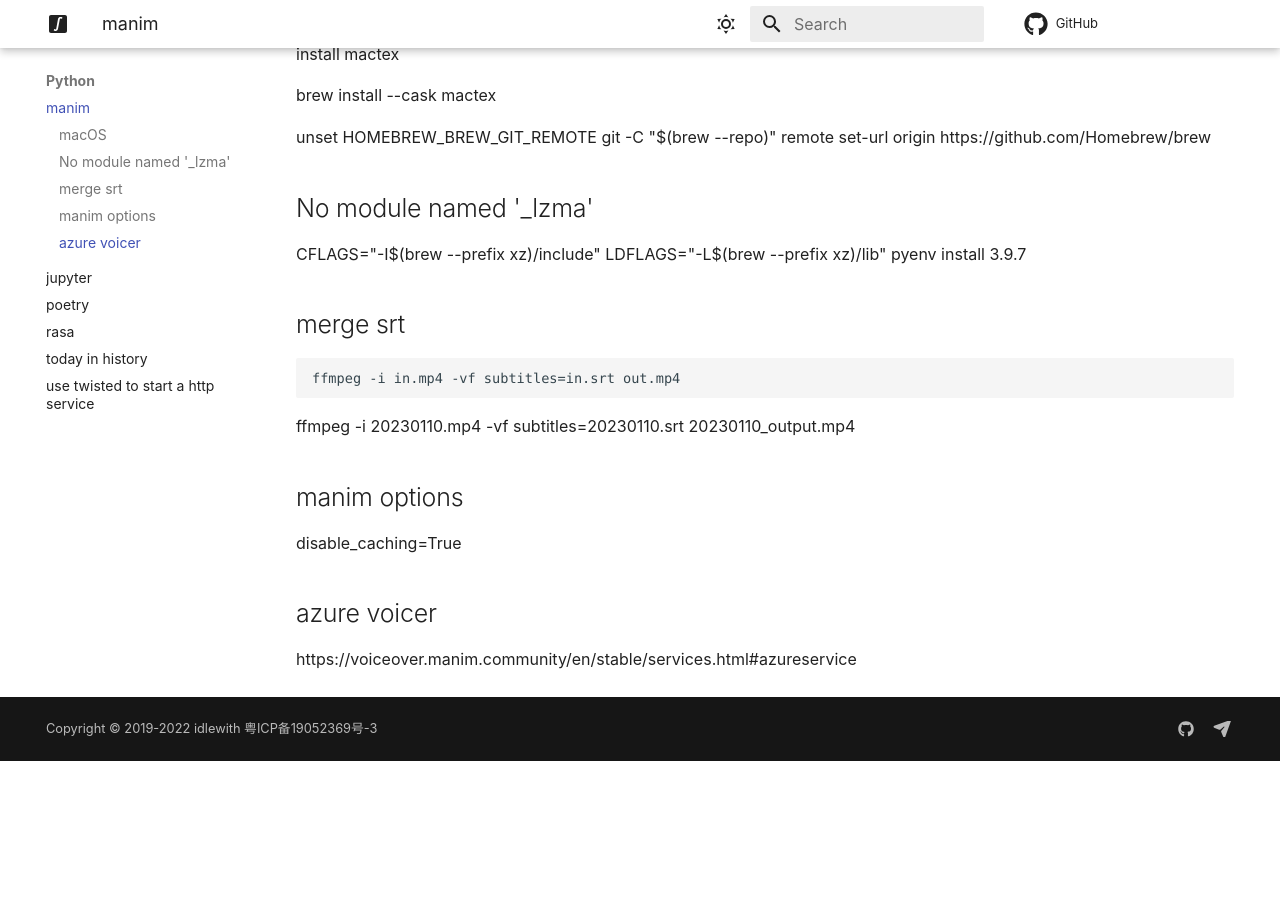
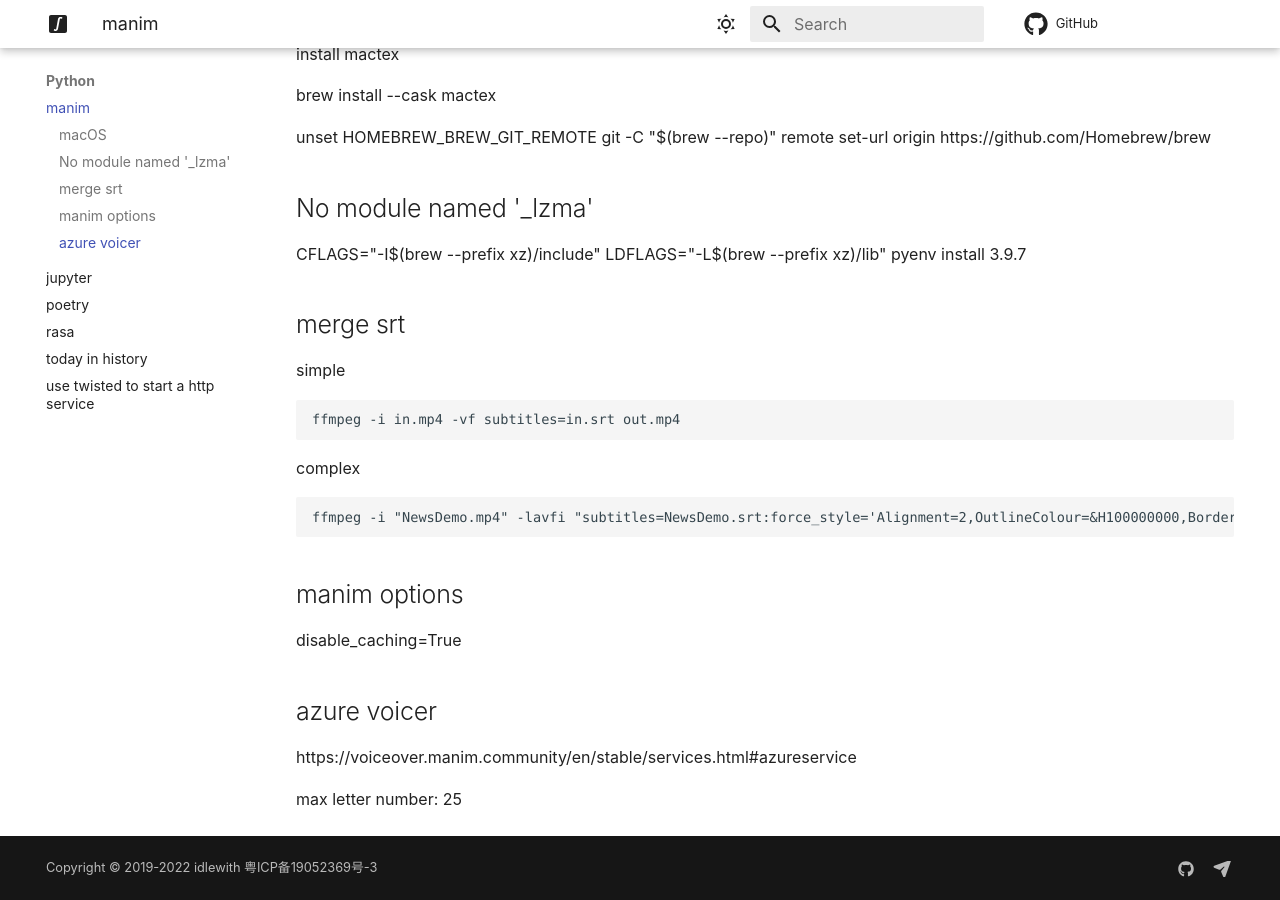
Before and after one commit to idlewith/blog, an MkDocs documentation site: the page built from docs/python/animation.md, in a window 1280 px wide and 900 px high, scrolled down 1345 px. Built offline with MkDocs 1.6.1 and Material for MkDocs 9.7.7, drawn with Linux system fonts in a browser that asks for light colours; comment, search, counter and statistics services are not loaded; before the commit the page ends 2106 px from its top, so only the background shows below that.

Commit message:
animation add subtitle, add excel to modify default font

````diff
--- a/docs/python/animation.md
+++ b/docs/python/animation.md
@@ -91,12 +91,18 @@
 
 ## merge srt
 
+simple
+
 ```
 ffmpeg -i in.mp4 -vf subtitles=in.srt out.mp4
 ```
 
+complex
 
-ffmpeg -i 20230110.mp4 -vf subtitles=20230110.srt 20230110_output.mp4
+```
+ffmpeg -i "NewsDemo.mp4" -lavfi "subtitles=NewsDemo.srt:force_style='Alignment=2,OutlineColour=&H100000000,BorderStyle=3,Outline=1,Shadow=0,Fontsize=24,MarginV=5'" -crf 1 -c:a copy   "NewsDemo_output.mp4"
+```
+
 
 
 
@@ -110,3 +116,5 @@
 ## azure voicer
 
 https://voiceover.manim.community/en/stable/services.html#azureservice
+
+max letter number: 25
````
Also changed, not shown: docs/others/excel.md (added, +10 -0 lines).
